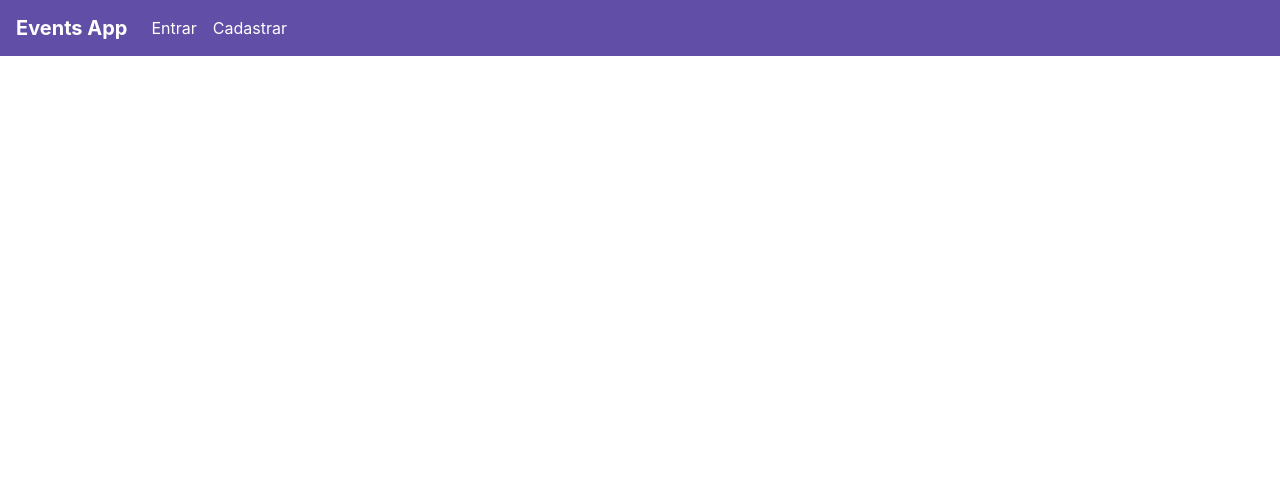
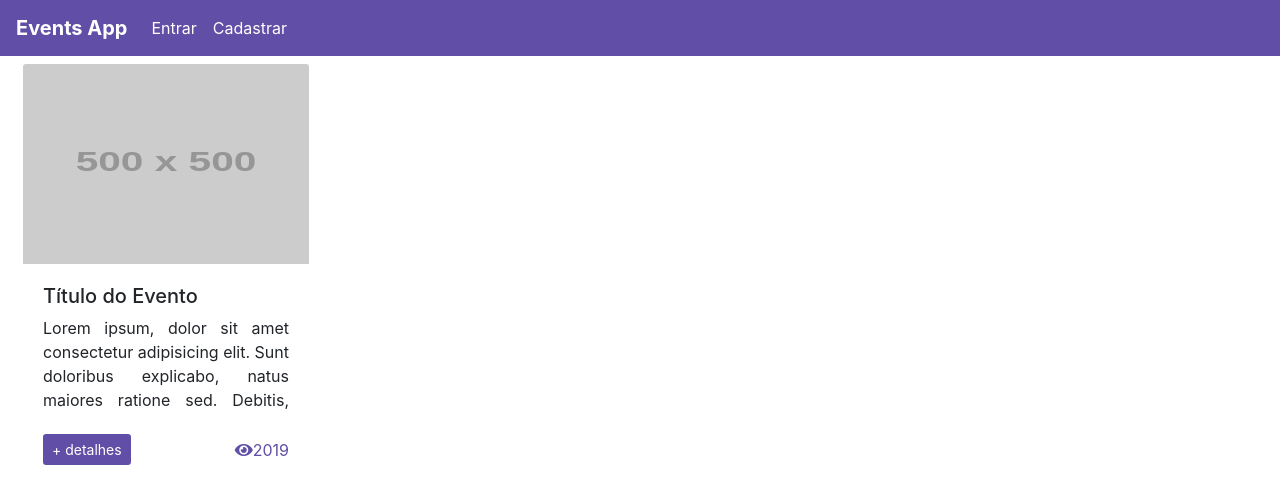
Before and after one commit to jtiagosantos/Events-App, a React (Create React App) app: page / in a window 1280 px wide. Shown: the top 504 px of the page. Built offline with nearby package versions, Linux system fonts and the light colour scheme; no server answers.

Commit message:
feat: add event card component

```diff
--- /dev/null
+++ b/src/components/EventCard/index.tsx
@@ -0,0 +1,29 @@
+import { useState, useEffect } from 'react';
+import { Link } from 'react-router-dom';
+
+import './styles.scss';
+
+export default function EventCard(): JSX.Element {
+  return(
+    <div className="col-md-3 col-sm-12">
+      <img src="https://via.placeholder.com/500x500" className="card-img-top img-card" alt="Imagem do Evento" />
+
+      <div className="card-body">
+        <h5>Título do Evento</h5>
+        <p className="card-text text-justify">
+          Lorem ipsum, dolor sit amet consectetur adipisicing elit. Sunt doloribus explicabo, natus maiores ratione sed. Debitis, facere dolorum consequatur ullam odio fuga, ducimus dolore perspiciatis unde illum excepturi soluta recusandae!
+        </p>
+
+        <div className="row footer-card d-flex align-items-center">
+          <div className="col-6">
+            <Link to="#" className="btn btn-sm btn-details">+ detalhes</Link>
+          </div>
+
+          <div className="col-6 text-right">
+            <i className="fas fa-eye"></i><span>2019</span>
+          </div>
+        </div>
+      </div>
+    </div>
+  );
+};
--- /dev/null
+++ b/src/components/EventCard/styles.scss
@@ -0,0 +1,25 @@
+.footer-card {
+  color: #614ea6;
+  height: 35px;
+}
+
+.btn-details {
+  background: #614ea6;
+  color: #fff;
+
+  &:hover {
+    background: #f21667;
+    color: #fff;
+    transition: .2s ease-in;
+  }
+}
+
+.card-text {
+  max-height: 100px;
+  overflow: hidden;
+}
+
+.img-card {
+  max-height: 200px;
+  min-width: 100%;
+}
--- a/src/pages/Home/index.tsx
+++ b/src/pages/Home/index.tsx
@@ -2,11 +2,18 @@ import { useState } from 'react';
 import { Link } from 'react-router-dom';
 
 import Navbar from '../../components/Navbar';
+import EventCard from '../../components/EventCard';
 
 import './styles.scss';
 
 export default function Home(): JSX.Element {
   return(
-    <Navbar />
+    <>
+      <Navbar />
+
+      <div className="row p-2 mx-auto">
+        <EventCard />
+      </div>
+    </>
   );
 };
```
